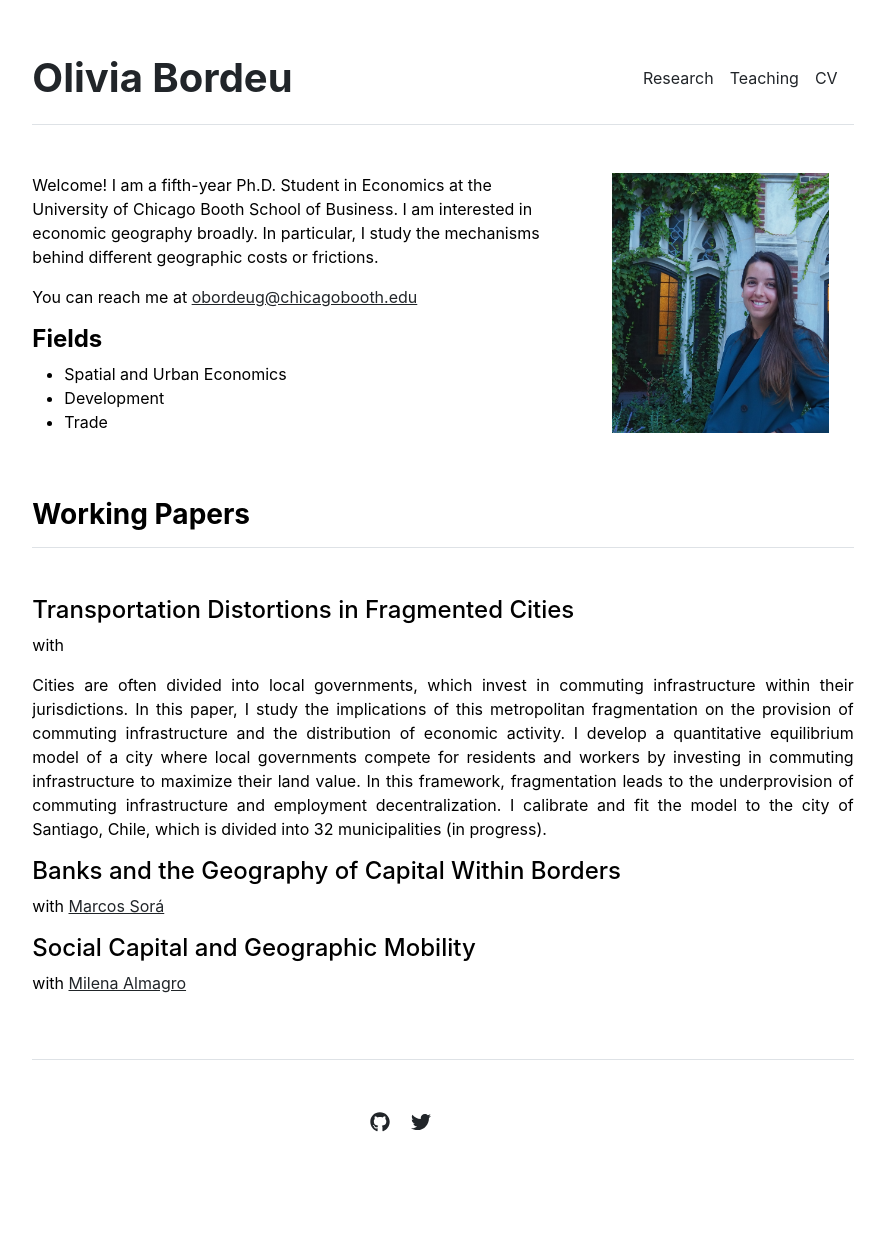
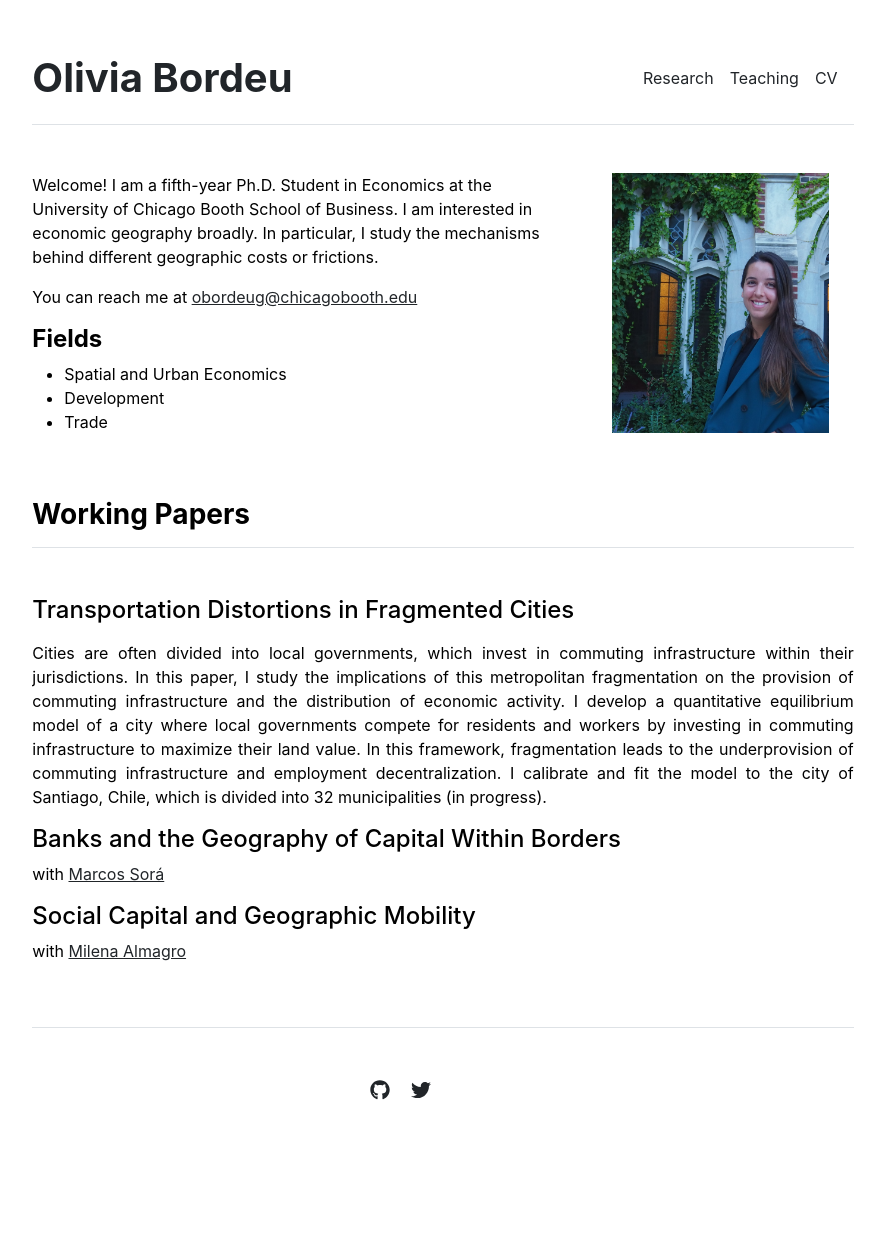
Before and after one commit to obordeu/obordeu.github.io, a Jekyll site: the page built from index.md, in a window 1280 px wide. Shown: the whole page, without its empty margins (197-1082 px from the left). Built offline with Jekyll 4.4.1, drawn with Linux system fonts in a browser that asks for light colours; after the commit the page ends 1202 px from its top, so only the background shows below that.

Commit message:
Testing if

```diff
--- a/_includes/research.html
+++ b/_includes/research.html
@@ -2,7 +2,11 @@
   <div>
     <h3 class="fw-bold border-bottom pb-3 mb-5">Working Papers</h3>
       {% for item in site.data.research.index %}
-        <p><h4>{{ item.name }}</h4> with <a href={{item.coathors_website}}>{{ item.coathors }}</a></p>
+        <p><h4>{{ item.name }}</h4>
+          {% if item.coathors!='' %}
+            with <a href={{item.coathors_website}}>{{ item.coathors }}</a>
+          {% endif %}
+          </p>
         <p align="justify">{{ item.summary }}</p>
       {% endfor %}
   </div>
```
